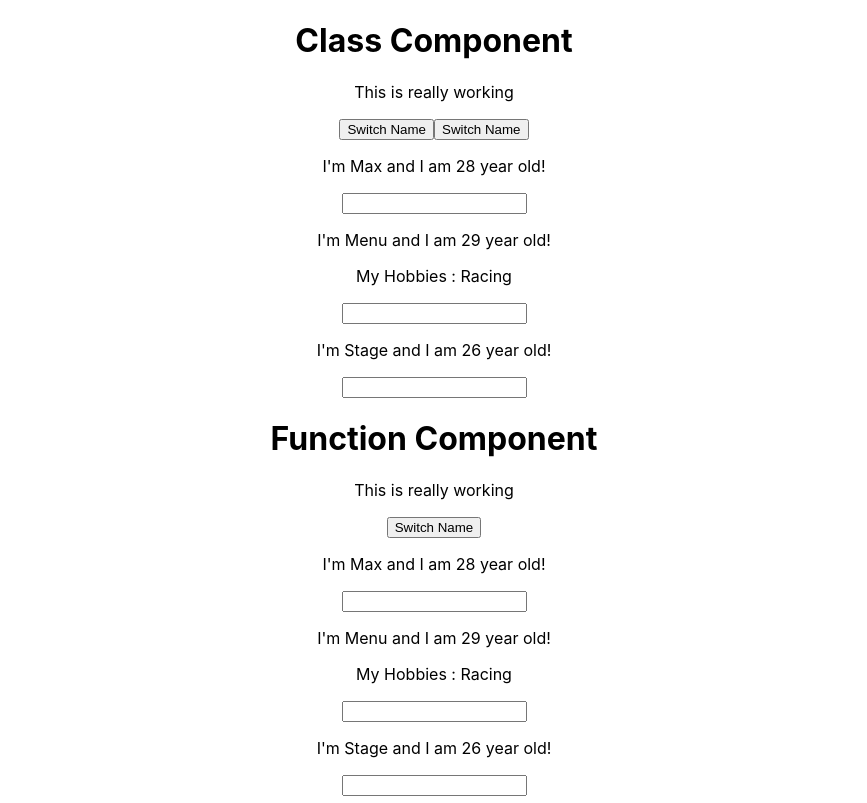
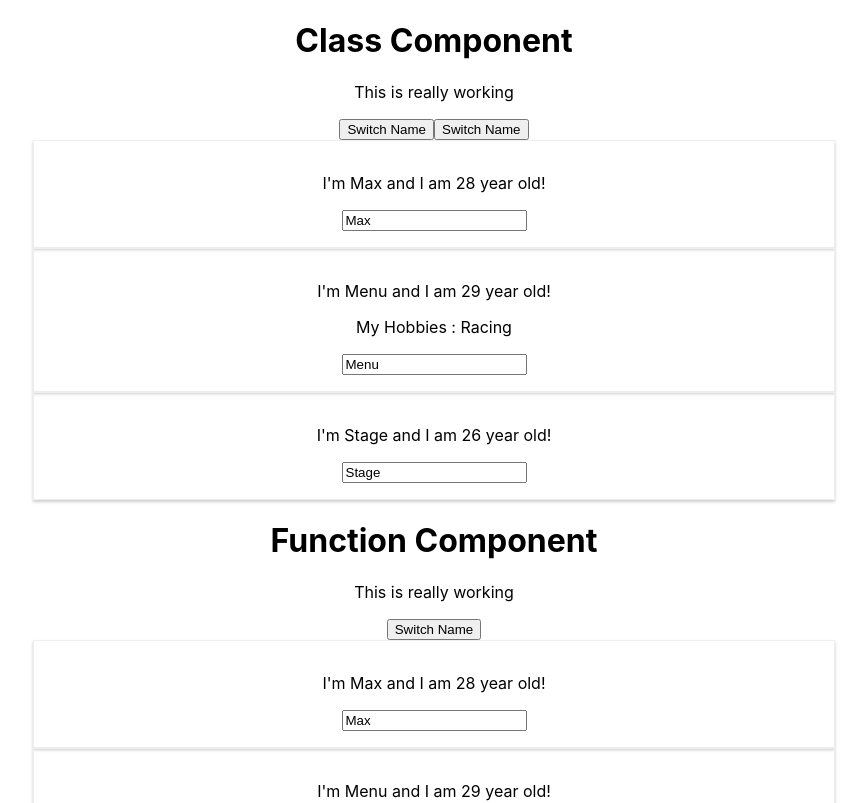
Before and after one commit to beyongbell/react-complete, a React (Create React App) app: page / in a window 1280 px wide. Shown: the top 803 px of the page, without its empty margins (206-1073 px from the left). Built offline with nearby package versions, Linux system fonts and the light colour scheme.

Commit message:
Style File Import

```diff
--- /dev/null
+++ b/src/Person/Person.css
@@ -0,0 +1,8 @@
+.Person {
+    width: 60%;
+    margin: auto;
+    border: 1px solid #eee;
+    box-shadow: 0 2px 3px #ccc;
+    padding: 16px;
+    text-align: center;
+}
--- a/src/Person/Person.js
+++ b/src/Person/Person.js
@@ -1,11 +1,12 @@
 import React from 'react';
+import './Person.css';
 
 const person = (props) => {
     return (
-        <div>
+        <div className="Person">
             <p onClick={props.click}> I'm {props.name} and I am {props.age} year old! </p>
             <p> {props.children} </p>
-            <input type="text" onChange={props.changed}/>
+            <input type="text" onChange={props.changed} value={props.name}/>
         </div>
     )
 }
```
